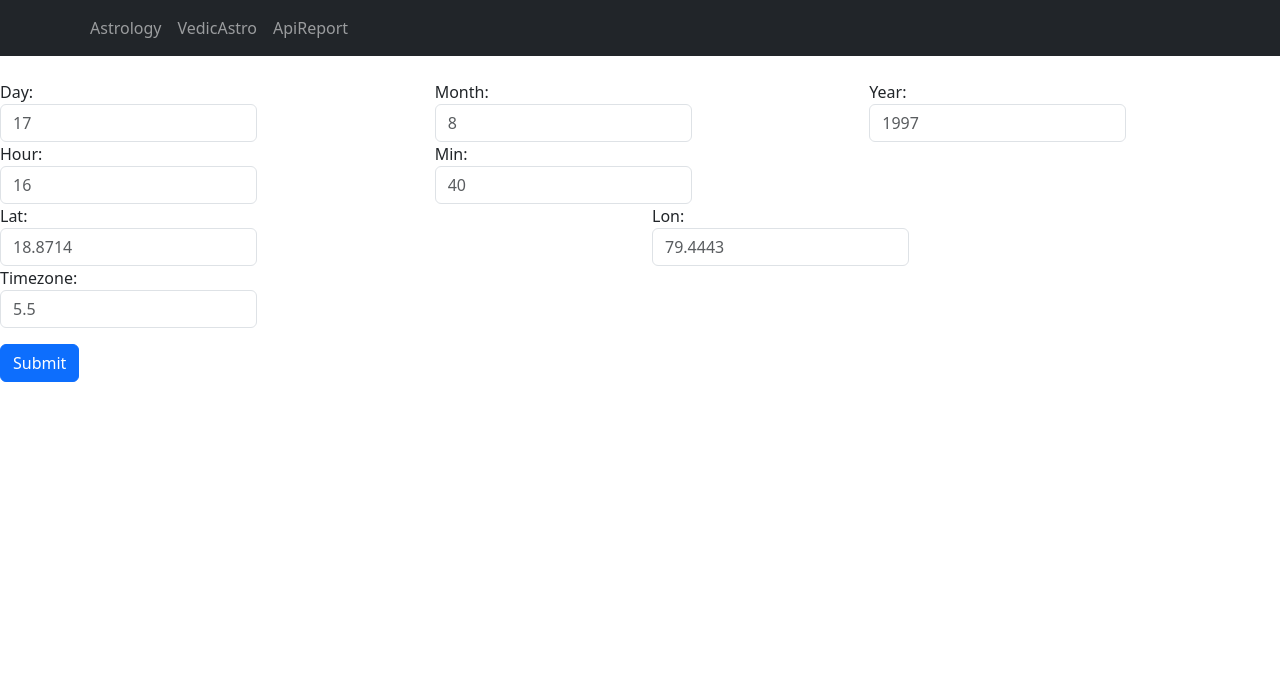
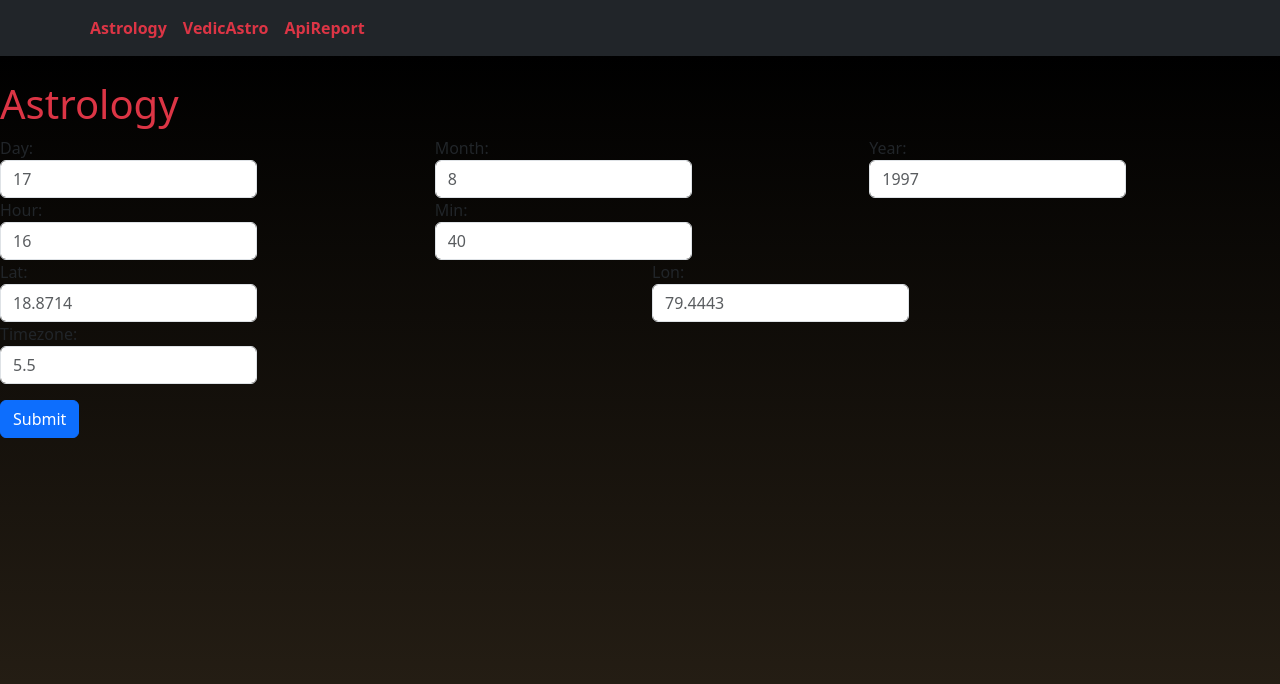
Before and after one commit to johnwesily/distiny-ui-icompaas, a React (Create React App) app: page /astrology in a window 1280 px wide. Shown: the top 684 px of the page. Built offline with nearby package versions, Linux system fonts and the light colour scheme.

Commit message:
added the background to the ui

```diff
--- /dev/null
+++ b/public/index.css
@@ -0,0 +1,14 @@
+
+.mainContainerSignup {
+  width: 100%;
+  height: 100%;
+  background-image: linear-gradient(to bottom, black, rgb(46, 37, 25));
+
+  background-repeat: no-repeat;
+  background-size: cover;
+  position: absolute;
+  padding-left: 0px;
+  padding-right: 0px;
+  /* margin-left: 10%; */
+  /* position: fixed; */
+}
--- a/public/index.html
+++ b/public/index.html
@@ -5,6 +5,7 @@
     <link rel="icon" href="%PUBLIC_URL%/favicon.ico" />
     <meta name="viewport" content="width=device-width, initial-scale=1" />
     <meta name="theme-color" content="#000000" />
+    <link rel="stylesheet" type="text/css" href="./index.css">
     <meta
       name="description"
       content="Web site created using create-react-app"
--- a/src/ApiReport.jsx
+++ b/src/ApiReport.jsx
@@ -46,10 +46,10 @@ const ApiReport=()=>{
    }
 
     return (
-        <div>
+        <div className="mainContainerSignup" >
       {   userDetails ? (
          <div>
-          <h1>Astrology Apireports</h1>
+          <h1 className="text-white">Astrology Apireports</h1>
           <ul className="nav nav-pills">
             <li className="nav-item">
               <button
@@ -115,7 +115,7 @@ const ApiReport=()=>{
           )}
         </div>
       ) : (
-         <UserDetailsForm onSubmit={handleUserDetailsSubmit} />
+         <UserDetailsForm onSubmit={handleUserDetailsSubmit} title="ApiReport"/>
         )}
     </div>
     );
@@ -124,7 +124,7 @@ const ApiReport=()=>{
 
 const Table = ({ title, data }) => (
     <div>
-      <h3>{title}</h3>
+      <h3 className="text-white">{title}</h3>
       <table className="table table-bordered table-striped">
         <thead className="thead-dark">
           <tr>
@@ -154,7 +154,7 @@ const Table = ({ title, data }) => (
 
   const Table2 = ({ title, data }) => (
     <div>
-      <h3>{title}</h3>
+      <h3 className="text-white">{title}</h3>
       <table className="table table-bordered table-striped">
         <thead className="thead-dark">
           <tr>
--- a/src/Astrology.jsx
+++ b/src/Astrology.jsx
@@ -2,6 +2,7 @@ import React, { useEffect, useState } from "react";
 import axios from "axios";
 import Table from "./Table";
 import UserDetailsForm from "./UserDetailsForm";
+import "../src/styles/index.css" ;
 
 
 
@@ -48,15 +49,15 @@ const Astrology= ()=>{
   }
 
   return (
-    <div>
+    <div className="mainContainerSignup">
       {UserDetails ?  (
         <div>
-          <h1>Astrology </h1>
+          <h1 className="text-white">Astrology </h1>
 
-          <ul className="nav nav-pills">
+          <ul className="nav nav-tab">
             <li className="nav-item">
               <button
-                className={`nav-link ${activeTable === "mahadasha" ? "active" : ""}`}
+                className={`nav-link link-danger ${activeTable === "mahadasha" ? "active" : ""}`}
                 onClick={() => switchTable("mahadasha")}
               >
                 Mahadasha
@@ -64,7 +65,7 @@ const Astrology= ()=>{
             </li>
             <li className="nav-item">
               <button
-                className={`nav-link ${activeTable === "antardasha" ? "active" : ""}`}
+                className={`nav-link link-danger ${activeTable === "antardasha" ? "active" : ""}`}
                 onClick={() => switchTable("antardasha")}
               >
                 Antardasha
@@ -72,7 +73,7 @@ const Astrology= ()=>{
             </li>
             <li className="nav-item">
               <button
-                className={`nav-link ${activeTable === "paryantardasha" ? "active" : ""}`}
+                className={`nav-link  link-danger ${activeTable === "paryantardasha" ? "active" : ""}`}
                 onClick={() => switchTable("paryantardasha")}
               >
                 Paryantardasha
@@ -80,7 +81,7 @@ const Astrology= ()=>{
             </li>
             <li className="nav-item">
               <button
-                className={`nav-link ${activeTable === "shookshamadasha" ? "active" : ""}`}
+                className={`nav-link link-danger ${activeTable === "shookshamadasha" ? "active" : ""}`}
                 onClick={() => switchTable("shookshamadasha")}
               >
                 Shookshamadasha
@@ -88,7 +89,7 @@ const Astrology= ()=>{
             </li>
             <li className="nav-item">
               <button
-                className={`nav-link ${activeTable === "pranadasha" ? "active" : ""}`}
+                className={`nav-link link-danger ${activeTable === "pranadasha" ? "active" : ""}`}
                 onClick={() => switchTable("pranadasha")}
               >
                 Pranadasha
@@ -127,7 +128,7 @@ const Astrology= ()=>{
 
         </div>
       ) : (
-        <UserDetailsForm onSubmit={handleUserDetailsSubmit}/>
+        <UserDetailsForm onSubmit={handleUserDetailsSubmit} title="Astrology"/>
       )}
     </div>
   );
--- a/src/Home.jsx
+++ b/src/Home.jsx
@@ -5,7 +5,7 @@ const Home= ()=>{
 
     return (
         <div className="App">
-           <div>
+           <div className="mainContainerSignup">
            <h1>Astrology Dasha Periods</h1>
              {/* <DashaPeriodsTable /> */}
              <DashaPeriodsTable2/>
--- a/src/Navbar.jsx
+++ b/src/Navbar.jsx
@@ -7,18 +7,18 @@ const Navbar = () => {
       <nav className="navbar navbar-expand-lg navbar-dark bg-dark">
         <div className="container">
             <ul className="navbar-nav">
-              <li className="nav-item">
-                <Link to="/astrology" className="nav-link">
+              <li className="nav-item text-danger fw-bold">
+                <Link to="/astrology" className="nav-link text-danger">
                   Astrology
                 </Link>
               </li>
-              <li className="nav-item">
-                <Link to="/vedicastro" className="nav-link">
+              <li className="nav-item text-danger fw-bold">
+                <Link to="/vedicastro" className="nav-link text-danger">
                   VedicAstro
                 </Link>
               </li>
-              <li className="nav-item">
-                <Link to="/apireport" className="nav-link">
+              <li className="nav-item text-danger fw-bold">
+                <Link to="/apireport" className="nav-link text-danger">
                   ApiReport
                 </Link>
               </li>
--- a/src/Table.jsx
+++ b/src/Table.jsx
@@ -2,7 +2,7 @@ import React from "react";
 
 const Table = ({ title, data }) => (
   <div>
-    <h2 className="table-title">{title}</h2>
+    <h2 className="table-title text-white">{title}</h2>
     <table className="table table-bordered table-striped">
       <thead className="thead-dark">
         <tr>
--- a/src/UserDetailsForm.jsx
+++ b/src/UserDetailsForm.jsx
@@ -1,6 +1,6 @@
 import React, { useState } from "react";
 
-const UserDetailsForm = ({ onSubmit }) => {
+const UserDetailsForm = ({ onSubmit ,title }) => {
   const [userDetails, setUserDetails] = useState({
     day: "",
     month: "",
@@ -47,6 +47,7 @@ const UserDetailsForm = ({ onSubmit }) => {
   return (
     <form onSubmit={handleSubmit} className="my-4">
     <div className="row">
+     <h1 className="text-danger">{title}</h1>
       <div className="col-md-4">
         <label>
           Day:
--- a/src/UserDetailsForm2.jsx
+++ b/src/UserDetailsForm2.jsx
@@ -45,7 +45,9 @@ const UserDetailsForm2 = ({ onSubmit }) => {
   };
 
   return (
+
     <form onSubmit={handleSubmit} className="my-4">
+    <h1 className="text-danger">VedicAstro </h1>
     <div className="row">
       <div className="col-md-4">
         <label>
--- a/src/VedicAstro.jsx
+++ b/src/VedicAstro.jsx
@@ -37,10 +37,10 @@ const VedicAstro = () => {
 
   console.log(dashaperiod)
   return (
-    <div>
+    <div className="mainContainerSignup">
       { userDetails ? (
         <>
-        <h1>VedicAstro</h1>
+        <h1 className="text-white">VedicAstro</h1>
         <ul className="nav nav-pills">
             <li className="nav-item">
               <button
@@ -132,7 +132,7 @@ const VedicAstro = () => {
           </>
       )
       : (
-       <UserDetailsForm2 onSubmit={handleUserDetailsSubmit}/>
+       <UserDetailsForm2 onSubmit={handleUserDetailsSubmit} />
       )}
     </div>
   );
@@ -142,7 +142,7 @@ const VedicAstro = () => {
 const Table = ({ title, data }) => {
     return (
       <div>
-        <h2>{title} Periods</h2>
+        <h2 className="text-white">{title} Periods</h2>
         <table className="table table-bordered table-striped">
           <thead className="thead-dark">
             <tr>
--- /dev/null
+++ b/src/styles/index.css
@@ -0,0 +1,14 @@
+
+.mainContainerSignup {
+  width: 100%;
+  height: 100%;
+  background-image: linear-gradient(to bottom, black, rgb(46, 37, 25));
+
+  background-repeat: no-repeat;
+  background-size: cover;
+  position: absolute;
+  padding-left: 0px;
+  padding-right: 0px;
+
+  /* position: fixed; */
+}
```
